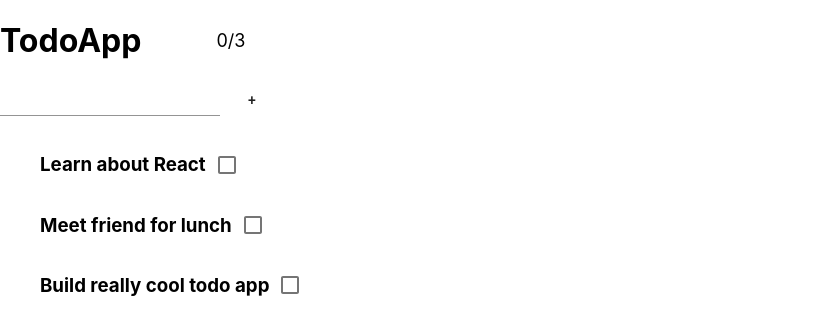
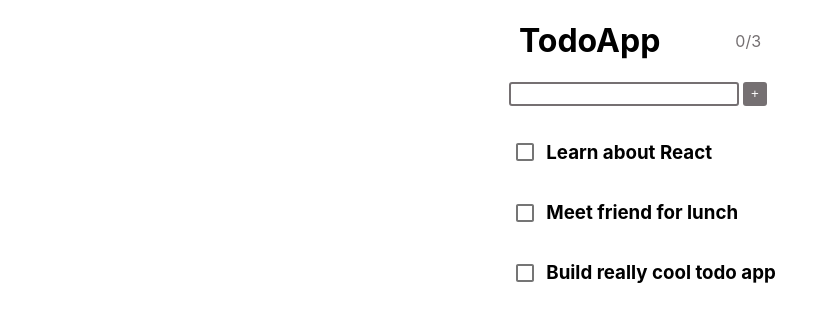
Before and after one commit to y-solb/todoApp, a React (Create React App) app: page / in a window 1280 px wide. Shown: the top 334 px of the page, without its empty margins (0-837 px from the left). Built offline with nearby package versions, Linux system fonts and the light colour scheme.

Commit message:
style : 스타일 변경

```diff
--- a/src/app.jsx
+++ b/src/app.jsx
@@ -4,7 +4,12 @@ import AddForm from './components/addForm';
 import Header from './components/header';
 import TodoList from './components/todoList';
 
-const Container = styled.div``;
+const Container = styled.div`
+  display: flex;
+  flex-direction: column;
+  justify-content: center;
+  align-items: center;
+`;
 
 function App() {
   const [todos, setTodos] = useState([
--- a/src/components/addForm.jsx
+++ b/src/components/addForm.jsx
@@ -1,10 +1,24 @@
 import React, { useRef } from 'react';
 import styled from 'styled-components';
-import Input from '@material-ui/core/Input';
-import Button from '@material-ui/core/Button';
 
 const StyledForm = styled.form`
   list-style: none;
+`;
+const StyledInput = styled.input`
+  width: 230px;
+  height: 24px;
+  border: 2px solid #757072;
+  border-radius: 3px;
+  outline: none;
+`;
+const StyledButton = styled.button`
+  height: 24px;
+  color: white;
+  background-color: #757072;
+  border-radius: 3px;
+  border: none;
+  margin: 0 4px;
+  padding: 0 8px;
 `;
 
 const AddForm = ({ onAdd }) => {
@@ -18,8 +32,8 @@ const AddForm = ({ onAdd }) => {
 
   return (
     <StyledForm onSubmit={handleAdd}>
-      <Input inputRef={inputRef} />
-      <Button onClick={handleAdd}>+</Button>
+      <StyledInput ref={inputRef} />
+      <StyledButton onClick={handleAdd}>+</StyledButton>
     </StyledForm>
   );
 };
--- a/src/components/header.jsx
+++ b/src/components/header.jsx
@@ -8,8 +8,9 @@ const StyledHeader = styled.header`
 
 const H1 = styled.h1``;
 const P = styled.p`
-  font-size: 18px;
+  font-size: 16px;
   margin-left: 75px;
+  color: #757072;
 `;
 
 const Header = ({ totalCount, completedCount }) => (
--- a/src/components/todoItem.jsx
+++ b/src/components/todoItem.jsx
@@ -6,7 +6,9 @@ const StyledList = styled.li`
   display: flex;
 `;
 
-const H3 = styled.h3``;
+const H3 = styled.h3`
+  color: ${(props) => props.textType};
+`;
 
 const TodoItem = ({ todo, onComplete }) => {
   const handleChange = () => {
@@ -14,8 +16,8 @@ const TodoItem = ({ todo, onComplete }) => {
   };
   return (
     <StyledList>
-      <H3>{todo.text}</H3>
-      <Checkbox type="checkbox" checked={todo.completed} onChange={handleChange} />
+      <Checkbox type="checkbox" checked={todo.isCompleted} onChange={handleChange} />
+      <H3 textType={todo.isCompleted ? 'grey' : 'black'}>{todo.text}</H3>
     </StyledList>
   );
 };
--- a/src/components/todoList.jsx
+++ b/src/components/todoList.jsx
@@ -4,6 +4,7 @@ import TodoItem from './todoItem';
 
 const StyledUl = styled.ul`
   list-style: none;
+  padding: 0;
 `;
 
 const TodoList = ({ todos, onComplete }) => (
--- a/src/index.css
+++ b/src/index.css
@@ -1,13 +1,14 @@
 body {
   margin: 0;
-  font-family: -apple-system, BlinkMacSystemFont, 'Segoe UI', 'Roboto', 'Oxygen',
-    'Ubuntu', 'Cantarell', 'Fira Sans', 'Droid Sans', 'Helvetica Neue',
-    sans-serif;
+  font-family: -apple-system, BlinkMacSystemFont, 'Segoe UI', 'Roboto', 'Oxygen', 'Ubuntu', 'Cantarell', 'Fira Sans',
+    'Droid Sans', 'Helvetica Neue', sans-serif;
   -webkit-font-smoothing: antialiased;
   -moz-osx-font-smoothing: grayscale;
 }
 
 code {
-  font-family: source-code-pro, Menlo, Monaco, Consolas, 'Courier New',
-    monospace;
+  font-family: source-code-pro, Menlo, Monaco, Consolas, 'Courier New', monospace;
 }
+* {
+  box-sizing: border-box;
+}
```
